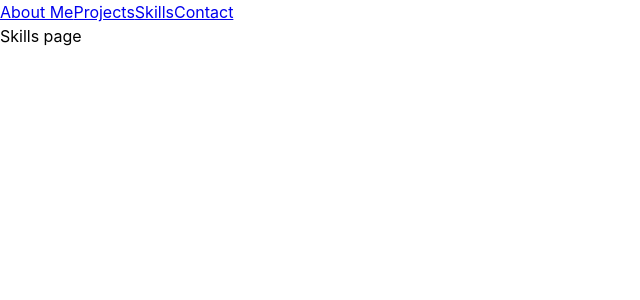
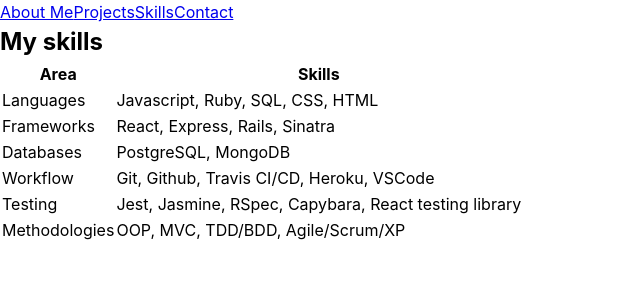
Before and after one commit to PhilipVigus/dev-portfolio, a React (Create React App) app: page /skills in a window 1280 px wide. Shown: the top 300 px of the page, without its empty margins (0-640 px from the left). Built offline with nearby package versions, Linux system fonts and the light colour scheme.

Commit message:
Add basic table to skills page

```diff
--- a/src/components/skills.jsx
+++ b/src/components/skills.jsx
@@ -1,7 +1,41 @@
 import React from "react";
 
 function Skills() {
-  return <div>Skills page</div>;
+  return (
+    <div>
+      <h2>My skills</h2>
+      <table>
+        <tr>
+          <th>Area</th>
+          <th>Skills</th>
+        </tr>
+        <tr>
+          <td>Languages</td>
+          <td>Javascript, Ruby, SQL, CSS, HTML</td>
+        </tr>
+        <tr>
+          <td>Frameworks</td>
+          <td>React, Express, Rails, Sinatra</td>
+        </tr>
+        <tr>
+          <td>Databases</td>
+          <td>PostgreSQL, MongoDB</td>
+        </tr>
+        <tr>
+          <td>Workflow</td>
+          <td>Git, Github, Travis CI/CD, Heroku, VSCode</td>
+        </tr>
+        <tr>
+          <td>Testing</td>
+          <td>Jest, Jasmine, RSpec, Capybara, React testing library</td>
+        </tr>
+        <tr>
+          <td>Methodologies</td>
+          <td>OOP, MVC, TDD/BDD, Agile/Scrum/XP</td>
+        </tr>
+      </table>
+    </div>
+  );
 }
 
 export default Skills;
```
